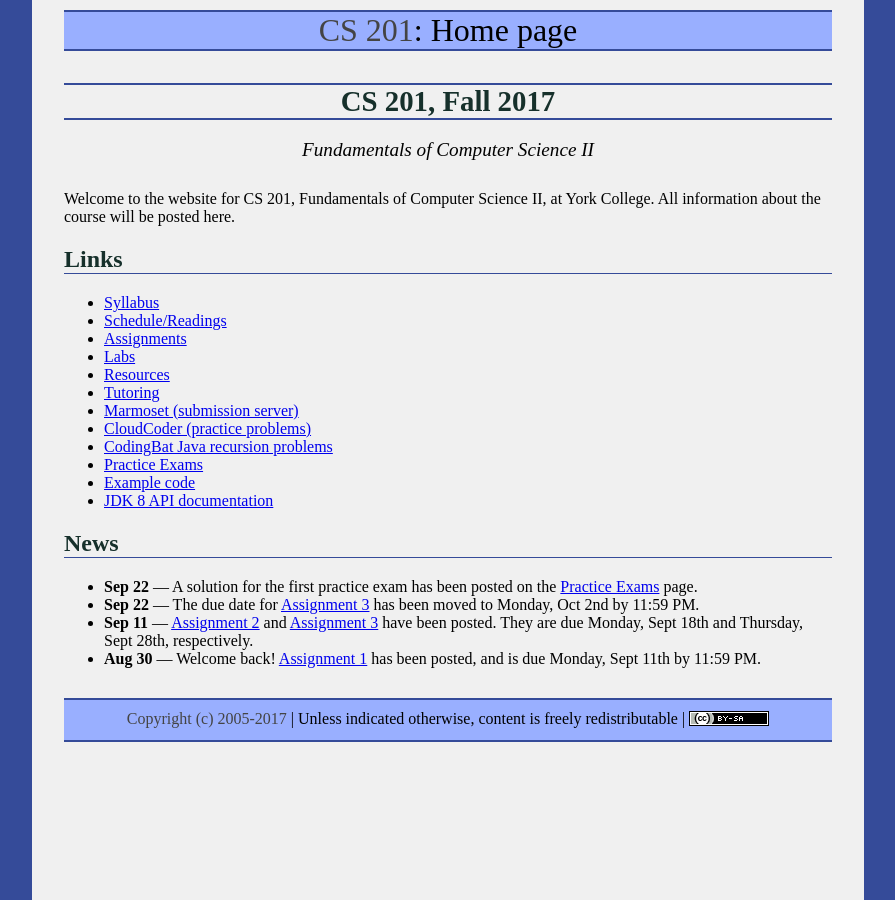
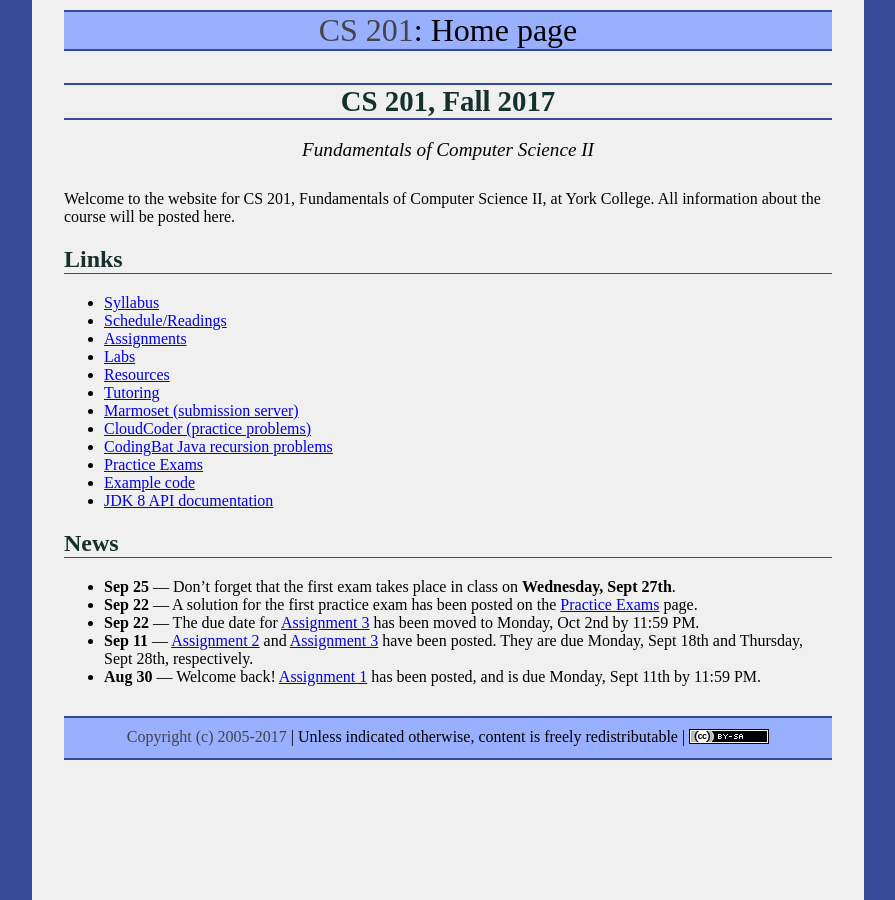
Before and after one commit to ycpcs/cs201-fall2017, a Jekyll site: the page built from index.md, in a window 1280 px wide. Shown: the whole page, without its empty margins (192-1087 px from the left). Built offline with Jekyll 4.4.1, drawn with Linux system fonts in a browser that asks for light colours.

Commit message:
exam 1 news item

```diff
--- a/index.md
+++ b/index.md
@@ -26,6 +26,7 @@ Welcome to the website for CS 201, Fundamentals of Computer Science II, at York
 
 ## News
 
+* **Sep 25** &mdash; Don't forget that the first exam takes place in class on **Wednesday, Sept 27th**.
 * **Sep 22** &mdash; A solution for the first practice exam has been posted on the [Practice Exams](practice/index.html) page.
 * **Sep 22** &mdash; The due date for [Assignment 3](assign/assign03.html) has been moved to Monday, Oct 2nd by 11:59 PM.
 * **Sep 11** &mdash; [Assignment 2](assign/assign02.html) and [Assignment 3](assign/assign03.html) have been posted. They are due Monday, Sept 18th and Thursday, Sept 28th, respectively.
```
